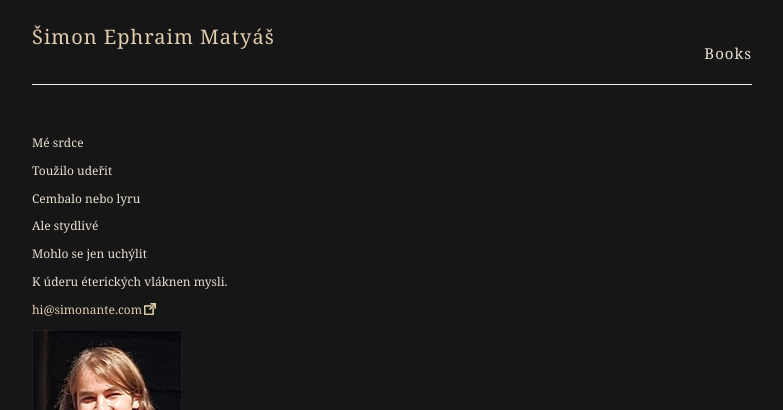
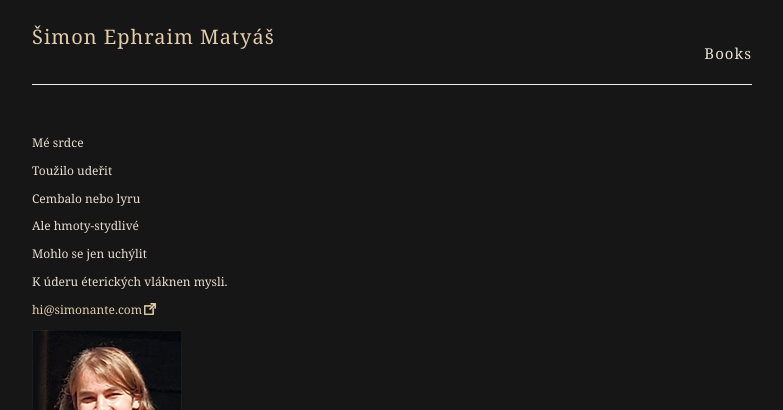
Before and after one commit to simonante/shimonem, a Jekyll site: the page built from index.md, in a window 1280 px wide. Shown: the top 410 px of the page, without its empty margins (248-1031 px from the left). Built offline with Jekyll 4.4.1, drawn with Linux system fonts in a browser that asks for light colours.

Commit message:
Update index.md

```diff
--- a/index.md
+++ b/index.md
@@ -6,7 +6,7 @@ title:
 <p>Mé srdce</p>
 <p>Toužilo udeřit</p>
 <p>Cembalo nebo lyru</p>
-<p>Ale stydlivé</p>
+<p>Ale hmoty-stydlivé</p>
 <p>Mohlo se jen uchýlit</p>
 <p>K úderu éterických vláknen mysli.</p>
 <a href="mailto:hi@simonante.com" class="external">hi@simonante.com</a>
```
